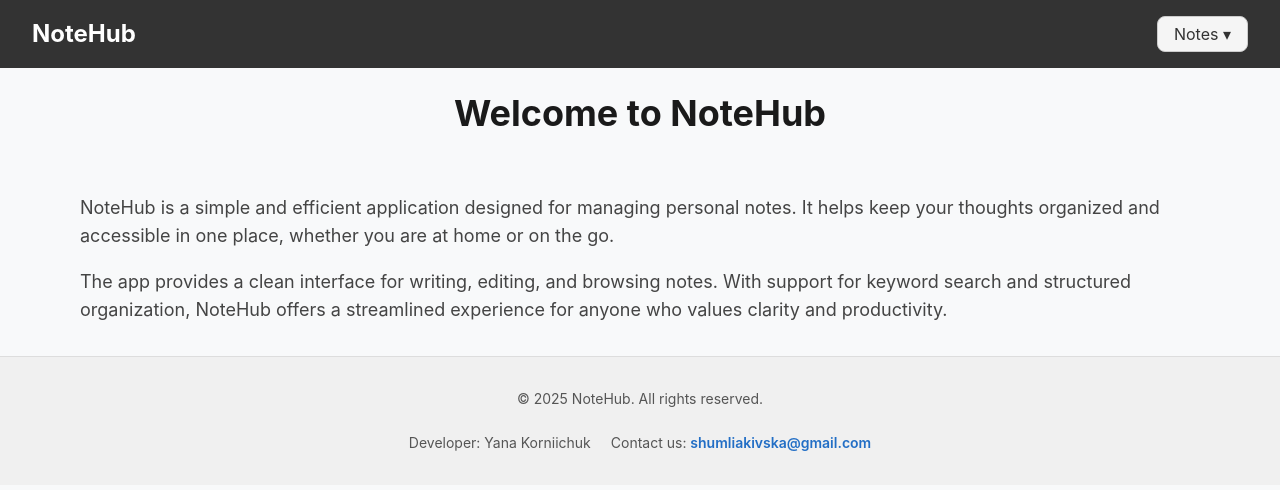
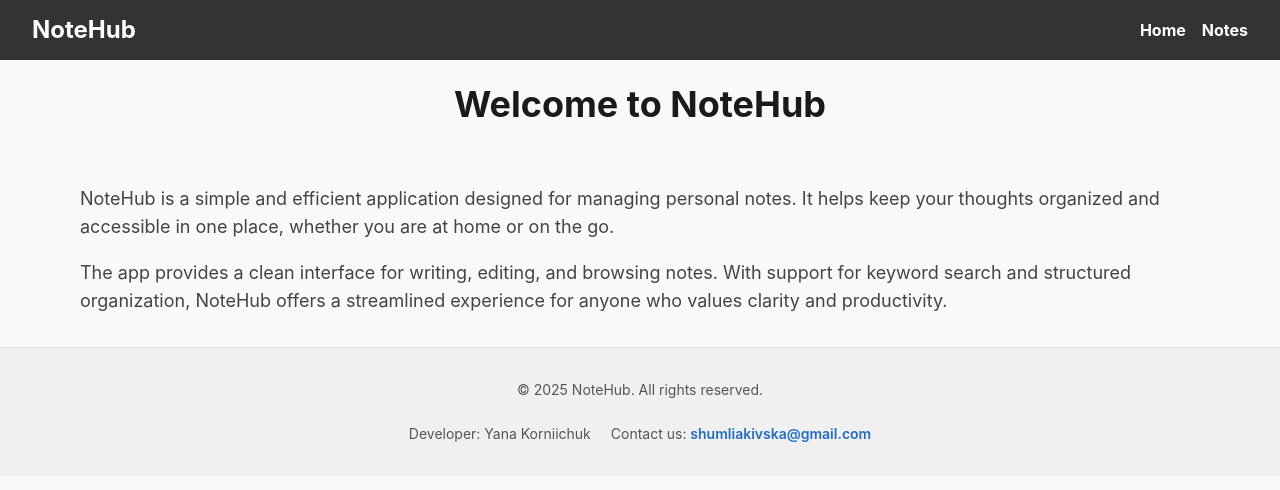
Before and after one commit to YanaKorniichuk25/07-routing-nextjs, a Next.js app: page / in a window 1280 px wide. Shown: the top 490 px of the page. Built offline with nearby package versions, Linux system fonts and the light colour scheme.

Commit message:
update link home

```diff
--- a/components/Header/Header.tsx
+++ b/components/Header/Header.tsx
@@ -2,27 +2,23 @@
 
 import Link from "next/link";
 import css from "./Header.module.css";
-import TagsMenu from "../TagsMenu/TagsMenu";
 
-export default function Header() {
-  return (
+const Header = () => (
   <header className={css.header}>
-      <Link href="/" aria-label="Home" className={css.logo}>
+    <Link href="/" aria-label="Home">
       NoteHub
     </Link>
-
     <nav aria-label="Main Navigation">
       <ul className={css.navigation}>
-          {/* "Технічний" лінк — для проходження перевірки */}
-          <li className={css.hiddenLink}>
-            <Link href="/notes/filter/all" aria-label="All notes"></Link>
+        <li>
+          <Link href="/">Home</Link>
         </li>
-
         <li>
-            <TagsMenu />
+          <Link href="/notes/filter/all">Notes</Link>
         </li>
       </ul>
     </nav>
   </header>
 );
-}
+
+export default Header;
```
Lines whose indentation alone changed are shown as unchanged.
